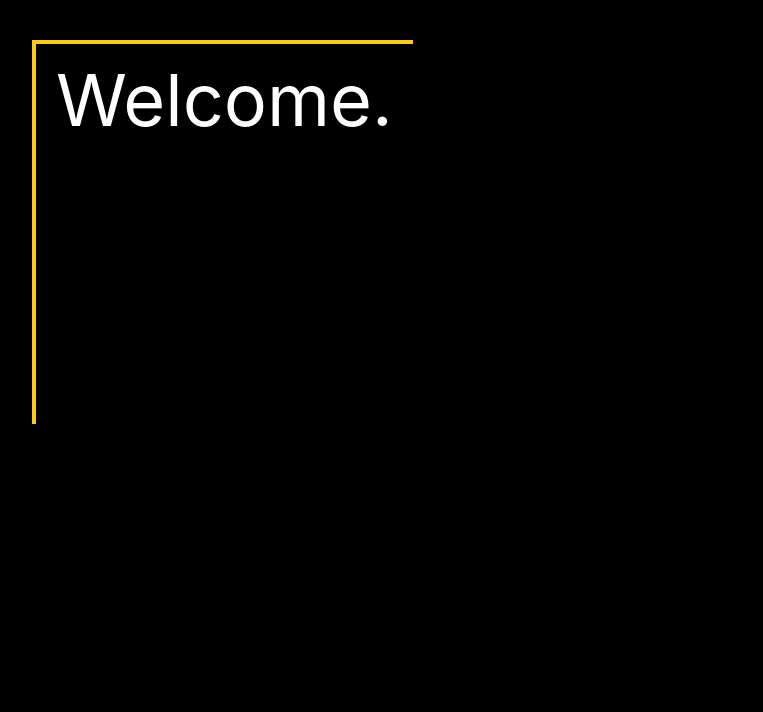
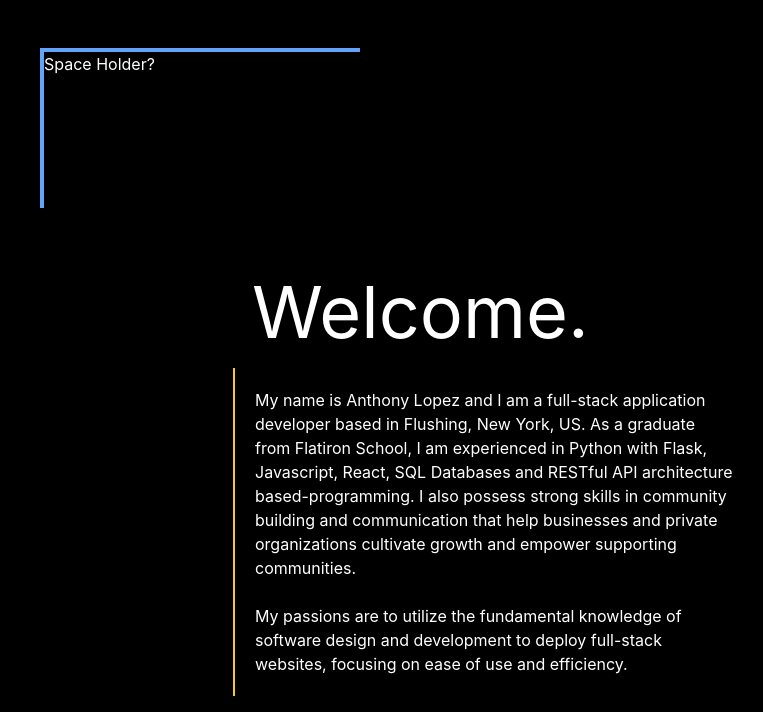
Before and after one commit to AyLoLo/personal-website, a React (Create React App) app: page / in a window 1280 px wide. Shown: the top 712 px of the page, without its empty margins (8-771 px from the left). Built offline with nearby package versions, Linux system fonts and the light colour scheme.

Commit message:
About Me section placed correctly with text content

```diff
--- a/src/App.js
+++ b/src/App.js
@@ -2,8 +2,21 @@ import './index.css';
 
 function App() {
   return (
-    <div className="h-96 m-10 flex">
-      <h6 className='text-white text-7xl p-5  border-t-4 border-l-4 border-yellow-400'>Welcome.</h6>
+    <div>
+      <div className='text-white m-12 w-3/12 h-40 border-l-4 border-t-4 border-blue-400'>
+        Space Holder?
+      </div>
+      <div className="h-96 ml-60 relative">
+        <h6 className='text-white text-7xl p-5'>Welcome.</h6>
+        <p className="text-white w-6/12 p-5 absolute left-px  border-yellow-400 border-l-2">
+          My name is Anthony Lopez and I am a full-stack application developer based in Flushing, New York, US.
+          As a graduate from Flatiron School, I am experienced in Python with Flask, Javascript, React, SQL Databases and RESTful API architecture based-programming.
+          I also possess strong skills in community building and communication that help businesses and private organizations cultivate growth and empower supporting communities.
+            <br></br>
+            <br></br>
+          My passions are to utilize the fundamental knowledge of software design and development to deploy full-stack websites, focusing on ease of use and efficiency.
+        </p>
+      </div>
     </div>
   );
 }
```
